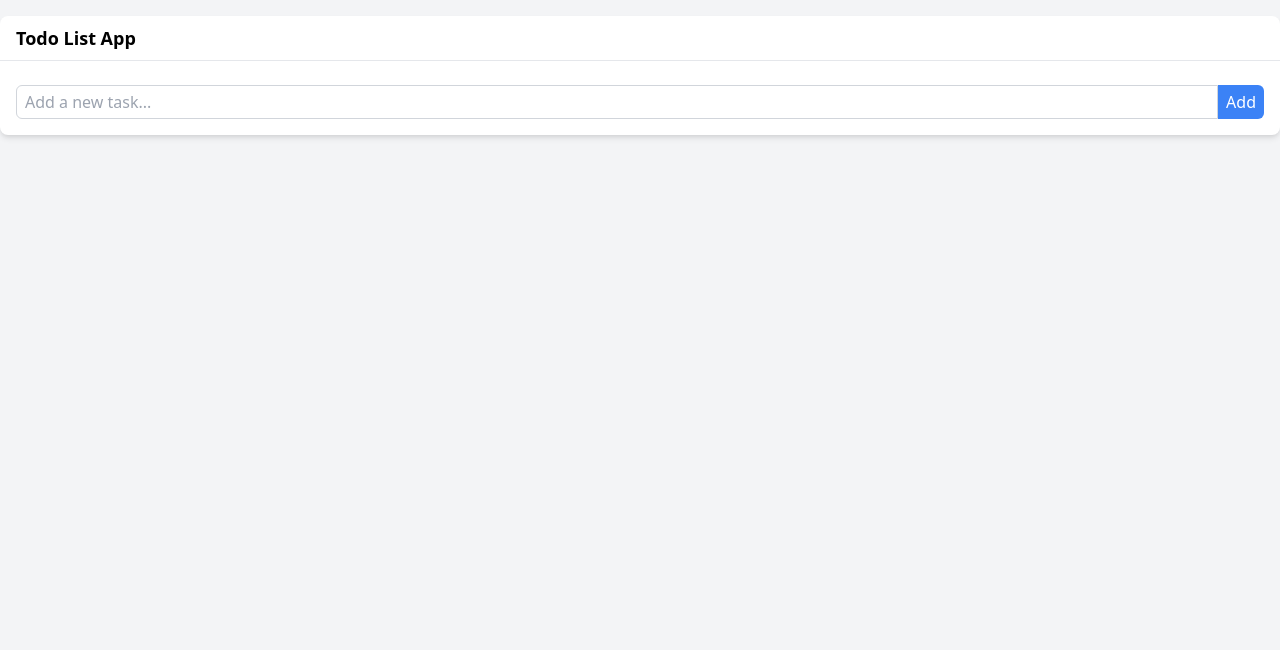
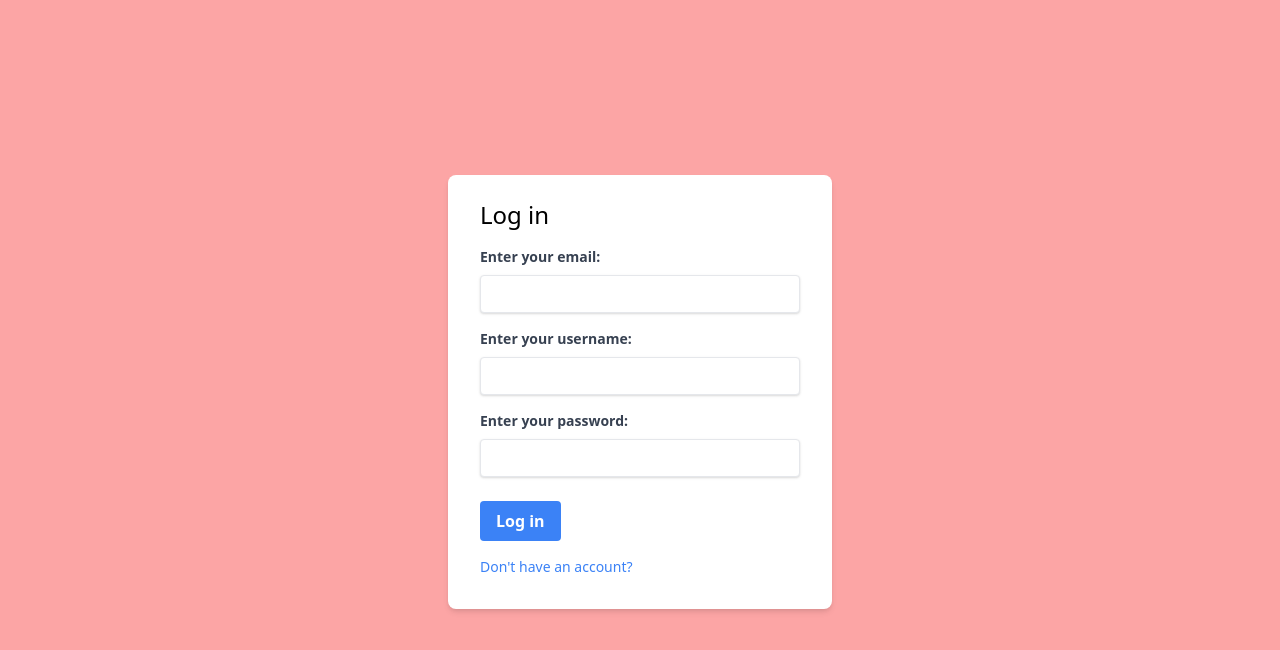
Before and after one commit to TheLlama1/15_ToDoList, a website: page login.html in a window 1280 px wide. Drawn offline with nearby package versions, Linux system fonts and the light colour scheme.

Commit message:
Front end done

```diff
--- a/login.html
+++ b/login.html
@@ -3,50 +3,92 @@
   <head>
     <meta charset="UTF-8" />
     <meta name="viewport" content="width=device-width, initial-scale=1.0" />
-    <title>Todo List</title>
+    <title>Log in</title>
     <link
       href="https://cdn.jsdelivr.net/npm/tailwindcss@2.2.19/dist/tailwind.min.css"
       rel="stylesheet"
     />
   </head>
-  <body class="bg-gray-100">
-    <div class="container mx-auto py-4">
-      <div class="bg-white rounded-lg shadow-md">
-        <div class="px-4 py-2 border-b">
-          <h1 class="text-lg font-bold">Todo List App</h1>
-        </div>
-        <div class="p-4">
-          <ol id="todo-list" class="list-disc list-inside"></ol>
-          <div class="flex mt-2">
+  <body class="bg-red-300">
+    <div class="flex justify-center items-center h-screen">
+      <div class="bg-white shadow-md rounded-lg px-8 pt-6 pb-8 mb-4 w-96">
+        <h2 class="text-2xl mb-4">Log in</h2>
+        <form action="index.html">
+          <div class="mb-4">
+            <label
+              class="block text-gray-700 text-sm font-bold mb-2"
+              for="email"
+              >Enter your email:</label
+            >
             <input
+              class="shadow appearance-none border rounded w-full py-2 px-3 text-gray-700 leading-tight focus:outline-none focus:shadow-outline"
+              id="email"
               type="text"
-              id="new-task"
-              placeholder="Add a new task..."
-              class="flex-grow border border-gray-300 rounded-l-md px-2 py-1 focus:outline-none focus:border-blue-400"
+              name="email"
+              required
             />
-            <button
-              onclick="addTask()"
-              class="btn bg-blue-500 text-white px-2 py-1 rounded-r-md"
+            <!-- Error message container -->
+            <div id="emailError" class="text-red-500 text-sm mt-1 hidden">
+              Please enter a valid email address!
+            </div>
+          </div>
+          <div class="mb-4">
+            <label
+              class="block text-gray-700 text-sm font-bold mb-2"
+              for="username"
+              >Enter your username:</label
             >
-              Add
-            </button>
+            <input
+              class="shadow appearance-none border rounded w-full py-2 px-3 text-gray-700 leading-tight focus:outline-none focus:shadow-outline"
+              id="username"
+              type="text"
+              name="username"
+              required
+            />
           </div>
-        </div>
+          <div class="mb-6">
+            <label
+              class="block text-gray-700 text-sm font-bold mb-2"
+              for="password"
+              >Enter your password:</label
+            >
+            <input
+              class="shadow appearance-none border rounded w-full py-2 px-3 text-gray-700 leading-tight focus:outline-none focus:shadow-outline"
+              id="password"
+              type="password"
+              name="password"
+              required
+            />
+          </div>
+          <button
+            class="bg-blue-500 hover:bg-blue-700 text-white font-bold py-2 px-4 rounded focus:outline-none focus:shadow-outline"
+            type="button"
+            onclick="checkEmail()"
+          >
+            <a href="index.html">Log in</a>
+          </button>
+          <div class="mt-4">
+            <p class="text-sm">
+              <a class="text-blue-500 hover:text-blue-700" href="register.html"
+                >Don't have an account?</a
+              >
+            </p>
+          </div>
+        </form>
       </div>
     </div>
-
     <script>
-      function addTask() {
-        var input = document.getElementById("new-task").value;
-        if (input.trim() !== "") {
-          var list = document.getElementById("todo-list");
-          var listItem = document.createElement("li");
-          listItem.innerHTML = `
-          <input type="checkbox" class="form-checkbox h-4 w-4 text-blue-500" />
-          <label class="ml-2">${input}</label>
-        `;
-          list.appendChild(listItem);
-          document.getElementById("new-task").value = "";
+      // Function to check if the email input contains "@"
+      function checkEmail() {
+        const emailInput = document.getElementById("email");
+        const emailValue = emailInput.value;
+        const emailError = document.getElementById("emailError");
+        if (emailValue.includes("@")) {
+          // Hide error message if email is valid
+          emailError.classList.add("hidden");
+        } else {
+          // Show error message if email is invalid
+          emailError.classList.remove("hidden");
         }
       }
     </script>
```
Also changed, not shown: index.html (+39 -0 lines), register.html (+82 -19 lines), images/user-solid.svg (added).
